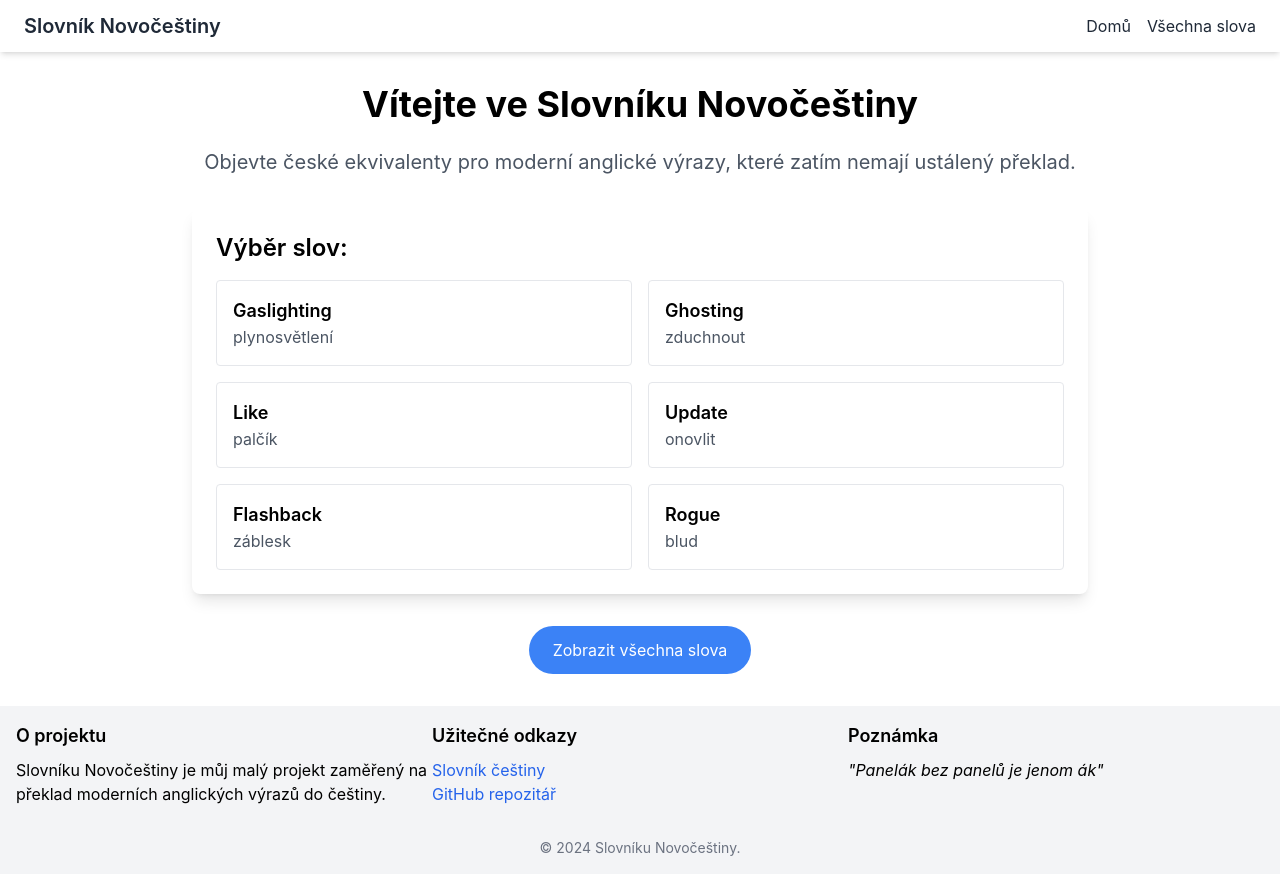
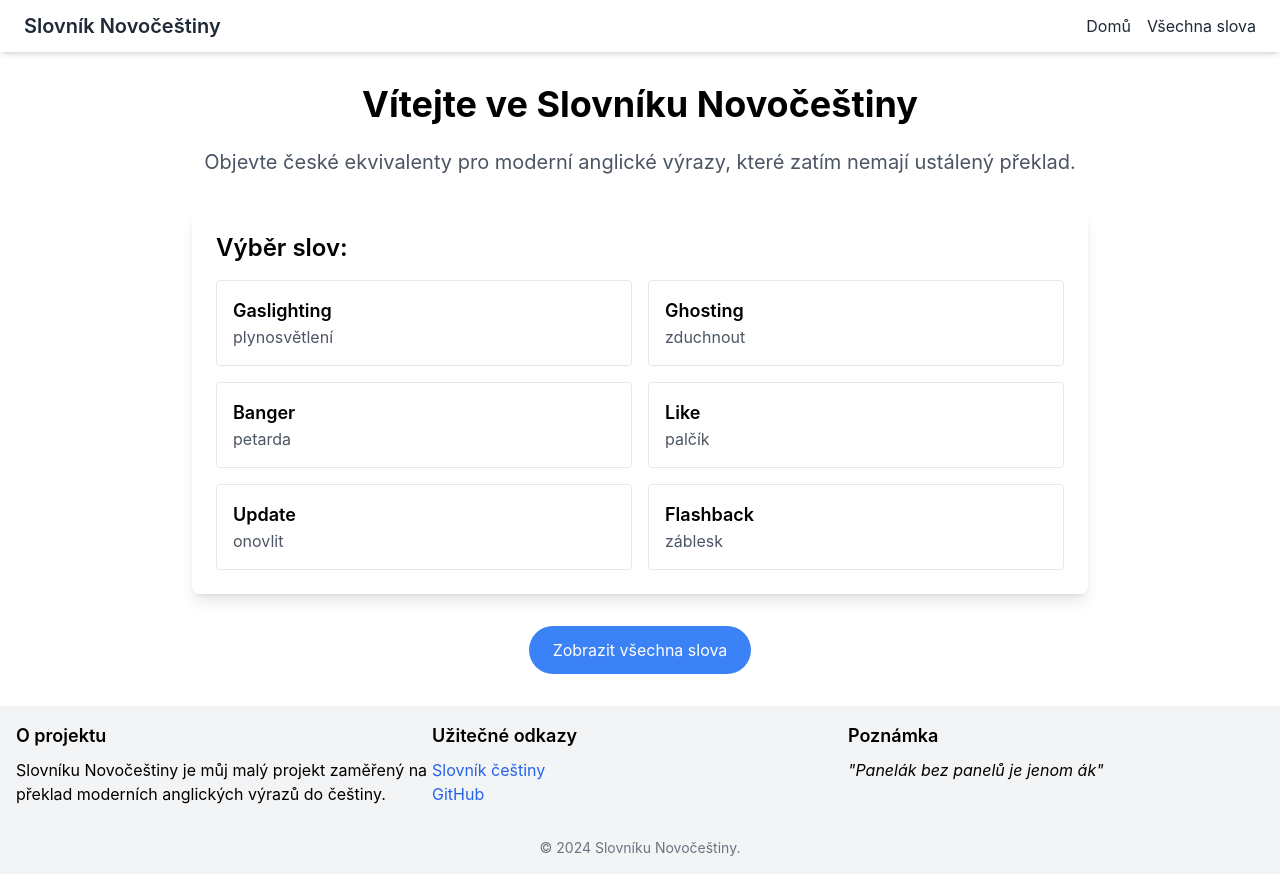
Before and after one commit to FoxDeFacto/Preklady, a React (Create React App) app: page /#/ in a window 1280 px wide. Built offline with nearby package versions, Linux system fonts and the light colour scheme.

Commit message:
More texts

```diff
--- a/src/components/Footer.js
+++ b/src/components/Footer.js
@@ -28,7 +28,7 @@ const Footer = () => {
             <h3 className="text-lg font-semibold mb-2">Užitečné odkazy</h3>
             <ul>
               <li><a href="https://slovnikcestiny.cz/uvod.php" className="text-blue-600 hover:underline">Slovník češtiny</a></li>
-              <li><a href="https://github.com/FoxDeFacto" className="text-blue-600 hover:underline" target="_blank" rel="noopener noreferrer">GitHub repozitář</a></li>
+              <li><a href="https://github.com/FoxDeFacto" className="text-blue-600 hover:underline" target="_blank" rel="noopener noreferrer">GitHub</a></li>
             </ul>
           </div>
           <div className="w-full md:w-1/3">
--- a/src/data/translations.js
+++ b/src/data/translations.js
@@ -16,6 +16,14 @@ export const translations = [
     etymology: "Kombinace slov 'zdrhnout' (utéct) a 'duch', odkazující na náhlé zmizení bez vysvětlení.",
     reason: "'Zduchnout' zachycuje podstatu ghostingu - náhlé zmizení z něčího života, jako by se člověk stal duchem. Zároveň připomíná známé české slovo 'zdrhnout'.",
     example: "Po třech schůzkách jí prostě zduchnul, už se neozval."
+  },
+  {
+    id: 6,
+    english: "Banger",
+    czech: ["petarda"],
+    etymology: "Slovo 'banger' pochází z angličtiny, kde původně označovalo ohňostroj nebo petardu, ale v moderním slangu se také používá k označení velmi dobré písně.",
+    reason: "Překlad 'petarda' je doslovný překlad slova 'banger'.",
+    example: "Tato písnička je totální petarda, každý ji slyší a tancuje na ni."
   },
   {
     id: 10,
```
